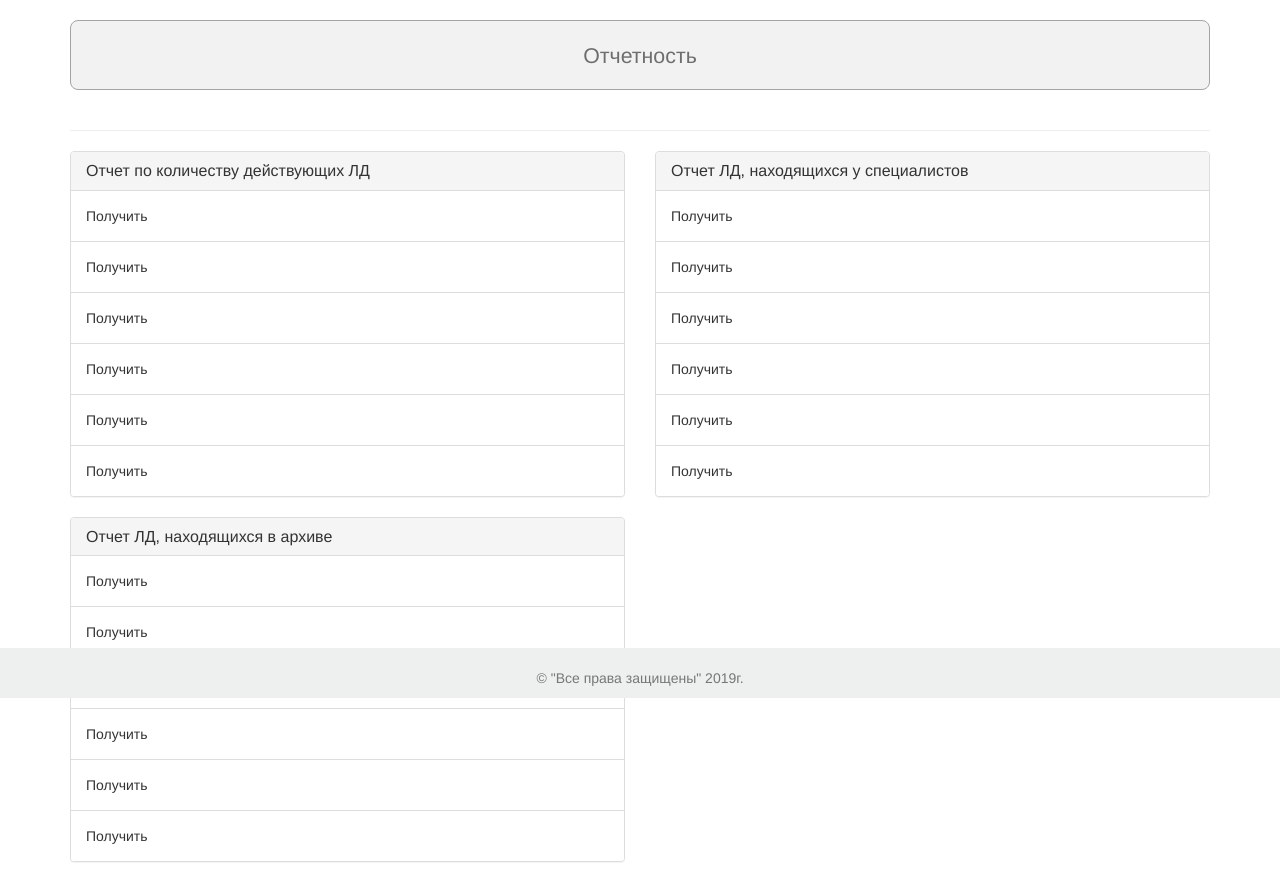
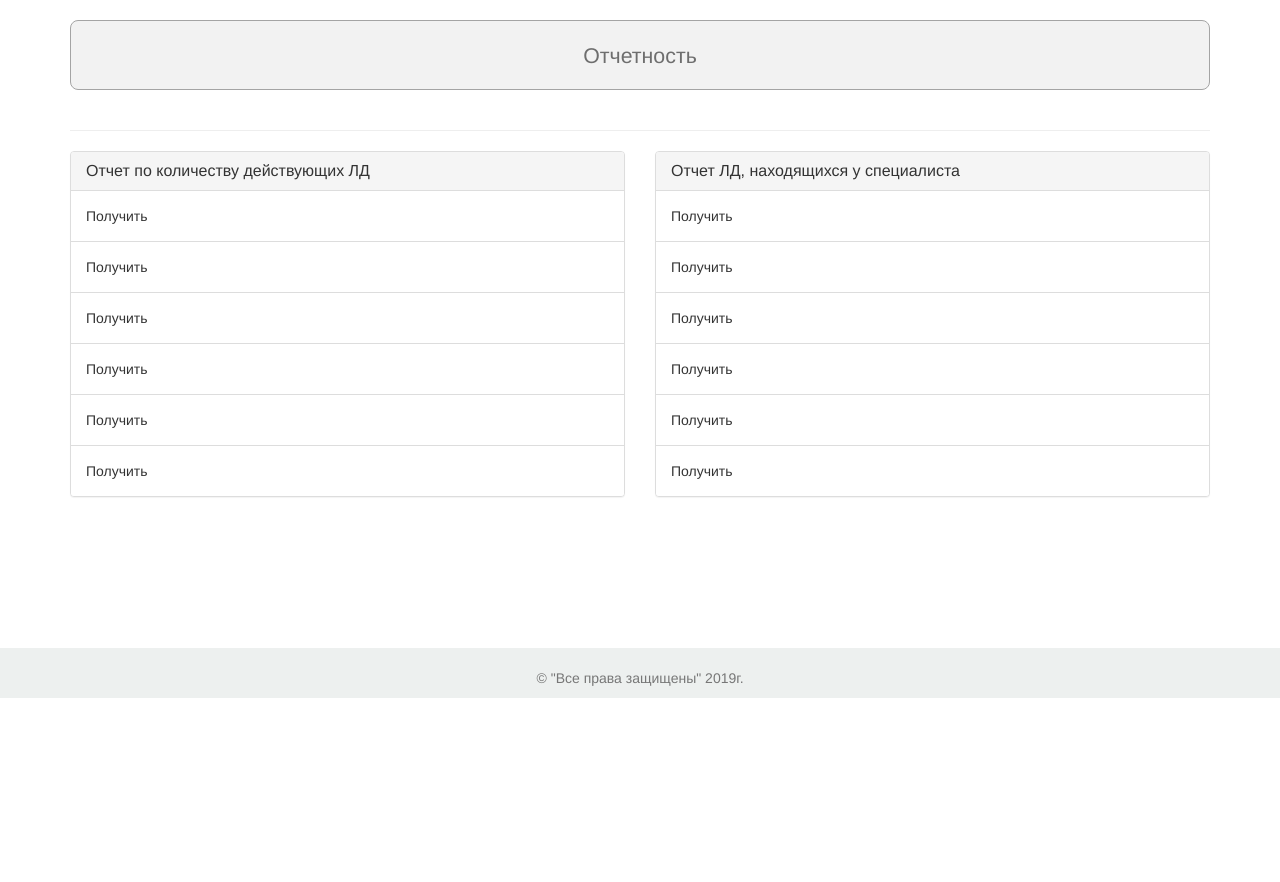
Before and after one commit to kaapython/CardIndex, a Django app: page /accountability/accountability in a window 1280 px wide. Shown: the part 102-984 px from the top of the page. After the commit the page ends 800 px from the top, so only its background shows below. Run offline with Django 3.2, Linux system fonts and the light colour scheme; a user stored in the database is signed in; data comes from the database, SQL or seed files in the repository; both versions use the stored data as it was after the commit; some libraries are stand-ins or nearby versions.

Commit message:
Добавил отчетность для специалиста

```diff
--- a/accountability/templates/accountability/accountability.html
+++ b/accountability/templates/accountability/accountability.html
@@ -21,10 +21,10 @@
                 <ul class="list-group">
                     {% for ld in lds %}
                         {% if request.user.is_superuser %}
-                            <li class="list-group-item" onclick="gen_stat('ld', {{ ld.pk }})">Получить</li>
+                            <li class="list-group-item" onclick="gen_stat('all_ld', {{ ld.pk }})">Получить</li>
                         {% else %}
                             {% if ld.pk == request.user.usersprofile.pk %}
-                                <li class="list-group-item" onclick="gen_stat('ld', {{ ld.pk }})">Получить</li>
+                                <li class="list-group-item" onclick="gen_stat('all_ld', {{ ld.pk }})">Получить</li>
                             {% endif %}
                         {% endif %}
                     {% endfor %}
@@ -34,7 +34,7 @@
         <div class="col-xs-6">
             <div class="panel panel-default panel-flt">
                 <div class="panel-heading">
-                    <h3 class="panel-title">Отчет ЛД, находящихся у специалистов</h3>
+                    <h3 class="panel-title">Отчет ЛД, находящихся у специалиста</h3>
                 </div>
                 <ul class="list-group">
                     {% for ld in lds %}
@@ -49,24 +49,24 @@
                 </ul>
             </div>
         </div>
-        <div class="col-xs-6">
-            <div class="panel panel-default panel-flt">
-                <div class="panel-heading">
-                    <h3 class="panel-title">Отчет ЛД, находящихся в архиве</h3>
-                </div>
-                <ul class="list-group">
-                    {% for ld in lds %}
-                        {% if request.user.is_superuser %}
-                            <li class="list-group-item" onclick="gen_stat('archiv', {{ ld.pk }})">Получить</li>
-                        {% else %}
-                            {% if ld.pk == request.user.usersprofile.pk %}
-                                <li class="list-group-item" onclick="gen_stat('archiv', {{ ld.pk }})">Получить</li>
-                            {% endif %}
-                        {% endif %}
-                    {% endfor %}
-                </ul>
-            </div>
-        </div>
+        <!--<div class="col-xs-6">-->
+            <!--<div class="panel panel-default panel-flt">-->
+                <!--<div class="panel-heading">-->
+                    <!--<h3 class="panel-title">Отчет ЛД, находящихся в архиве</h3>-->
+                <!--</div>-->
+                <!--<ul class="list-group">-->
+                    <!--{% for ld in lds %}-->
+                        <!--{% if request.user.is_superuser %}-->
+                            <!--<li class="list-group-item" onclick="gen_stat('archiv', {{ ld.pk }})">Получить</li>-->
+                        <!--{% else %}-->
+                            <!--{% if ld.pk == request.user.usersprofile.pk %}-->
+                                <!--<li class="list-group-item" onclick="gen_stat('archiv', {{ ld.pk }})">Получить</li>-->
+                            <!--{% endif %}-->
+                        <!--{% endif %}-->
+                    <!--{% endfor %}-->
+                <!--</ul>-->
+            <!--</div>-->
+        <!--</div>-->
     </div>
 </div>
 
--- a/accountability/views.py
+++ b/accountability/views.py
@@ -41,11 +41,13 @@ def statistic_xls(request):
     borders.top = xlwt.Borders.THIN
     borders.bottom = xlwt.Borders.THIN
 
-    if tp == "ld":
+    if tp == "all_ld":
+        # Формирование отчетов по всем ЛД для архивариуса
+
         lds = CardIndex.objects.all()
         response['Content-Disposition'] = str.translate(
             "attachment; filename='Отчет по количеству действующих ЛД.xls'".format(), tr)
-        ws = wb.add_sheet('Всего ЛД')
+        ws = wb.add_sheet('Всего ЛД в картотеке')
 
         font_style_wrap = xlwt.XFStyle()
         font_style_wrap.alignment.wrap = 1
@@ -57,27 +59,76 @@ def statistic_xls(request):
         row = [
             ('ИПД', 4000),
             ('ФИО', 7000),
-            ('Контроль', 5000),
+            ('Контроль', 5500),
             ('Специалист', 9000),
         ]
 
         for i in range(len(row)):
-            ws.write(row_i, i, row[i][0])
+            ws.write(row_i, i, row[i][0], font_style_wrap)
             ws.col(i).width = row[i][1]
 
         row_i = 1
 
         for ld in lds:
-            row = [
-                str(ld.ipd),
-                str(ld.client),
-                str(ld.control),
-                str(ld.spec)
-            ]
+            if ld.spec == None:
+                row = [
+                    str(ld.ipd),
+                    str(ld.client),
+                    str(ld.control),
+                    'не назначен'
+                ]
+            else:
+                row = [
+                    str(ld.ipd),
+                    str(ld.client),
+                    str(ld.control),
+                    str(ld.spec)
+                ]
             for i in range(len(row)):
-                ws.write(row_i, i, row[i])
+                ws.write(row_i, i, row[i], font_style_wrap)
             row_i += 1
 
+    if tp == "spec":
+        # Формирование отчетов по специалистам
+
+        specs = CardIndex.objects.filter(spec=pk)
+        response['Content-Disposition'] = str.translate(
+            "attachment; filename='Отчет по количеству действующих ЛД.xls'".format(), tr)
+
+
+        ws = wb.add_sheet("ЛД в работе")
+
+        font_style_wrap = xlwt.XFStyle()
+        font_style_wrap.alignment.wrap = 1
+        font_style_wrap.borders = borders
+        font_style = xlwt.XFStyle()
+        font_style.borders = borders
+        row_i = 0
+        row = [
+            ('ИПД', 4000),
+            ('ФИО', 7000),
+            ('Адрес', 10000),
+            ('Статус', 5500),
+            ('Специалист', 9000),
+        ]
+
+        for i in range(len(row)):
+            ws.write(row_i, i, row[i][0], font_style_wrap)
+            ws.col(i).width = row[i][1]
+
+        row_i += 1
+
+        for s in specs:
+            row_s = [
+                str(s.ipd),
+                str(s.client),
+                str(s.client.address),
+                str(s.category),
+                str(s.spec),
+            ]
+            for i in range(len(row_s)):
+                ws.write(row_i, i, row_s[i], font_style_wrap)
+            row_i += 1
 
     wb.save(response)
     return response
--- a/main/urls.py
+++ b/main/urls.py
@@ -2,6 +2,7 @@
 
 from django.conf.urls import url
 from . import views
+from accountability.views import statistic_xls as statistic_xls
 
 urlpatterns = [
     # Домашняя страница
@@ -15,5 +16,6 @@ urlpatterns = [
     url(r'^newclient$', views.newclient, name='newclient'),
     url(r'^queryld$', views.queryld, name='queryld'),
     url(r'^archiv_querys$', views.archiv_querys, name='archiv_querys'),
+    url(r'^statistic_xls', statistic_xls, name='statistic_xls'),
 
 ]
--- a/static/css/style.css
+++ b/static/css/style.css
@@ -68,3 +68,8 @@ footer {
 #li li {
     padding: 15px;
 }
+
+#stat_spec li {
+    cursor: pointer;
+    text-align: center
+}
```
Also changed, not shown: main/templates/main/injob.html (+18 -1 lines), main/views.py (+9 -1 lines), db.sqlite3.
